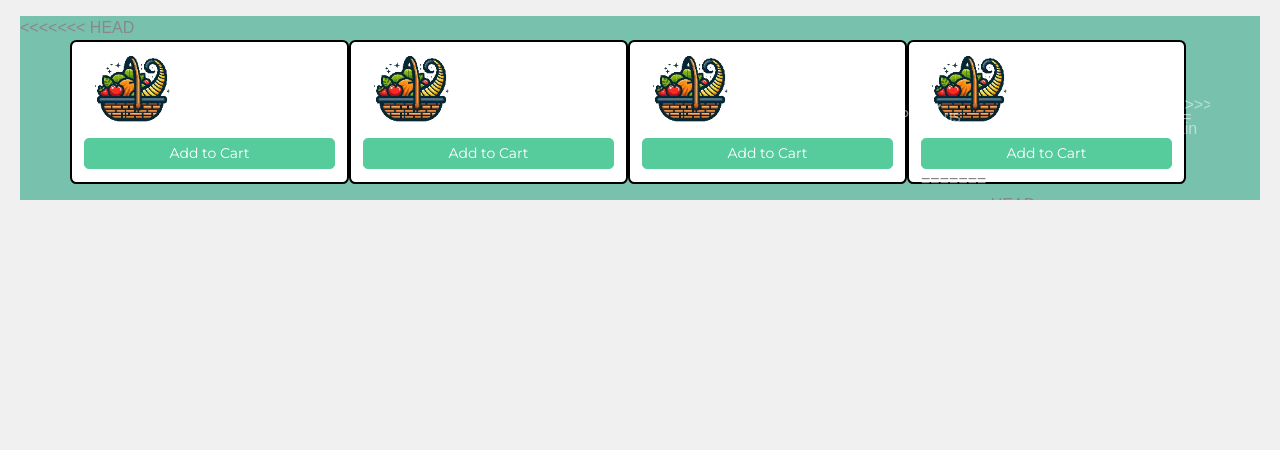
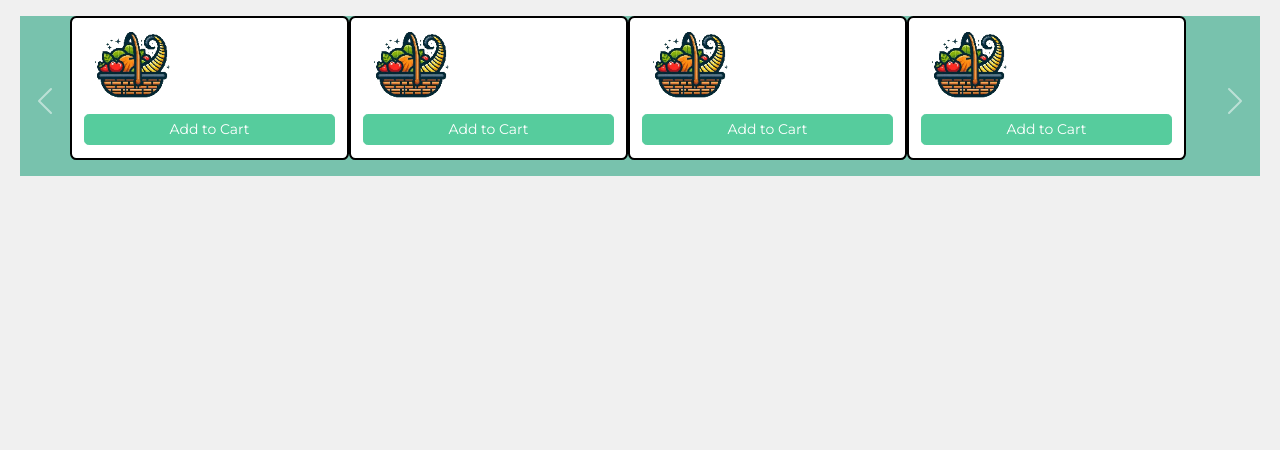
Before and after one commit to Goosum/Cornucopia190, a Flask app: page /search in a window 1280 px wide. Shown: the part 137-587 px from the top of the page. Run offline with Flask 3, Linux system fonts and the light colour scheme; some libraries are stand-ins or nearby versions.

Commit message:
second merge conflict resolved

```diff
--- a/templates/search.html
+++ b/templates/search.html
@@ -67,7 +67,6 @@
           </div>
     </nav>
     <div id="productCarousel" class="carousel slide bg-primary">
-<<<<<<< HEAD
       <div class="carousel-inner center-inner-carousel">
         <div class="carousel-item active">
           <div class="row container" style="align-items:center">
@@ -86,22 +85,6 @@
             <div class="col card product-card-carousel">
               <img class="product-img-carousel" src="{{ url_for('static', filename='images/carouselplaceholder.png')}}">
               <button class="btn btn-success btn-sm">Add to Cart</button>
-=======
-      <div class="carousel-inner" style="margin-left:9rem">
-        <div class="carousel-item active">
-          <div class="row container">
-            <div class="col card product-card">
-              <img src="{{ url_for('static', filename='images/carouselplaceholder.png')}}">
-              <button class="btn btn-success">Add to Cart</button>
-            </div>
-            <div class="col card product-card">
-              <img src="{{ url_for('static', filename='images/carouselplaceholder.png')}}">
-              <button class="btn btn-success">Add to Cart</button>
-            </div>
-            <div class="col card product-card">
-              <img src="{{ url_for('static', filename='images/carouselplaceholder.png')}}">
-              <button class="btn btn-success">Add to Cart</button>
->>>>>>> main
             </div>
           </div>
         </div>
@@ -109,19 +92,10 @@
           <h1>Slide 2</h1>
         </div>
       </div>
-<<<<<<< HEAD
       <a href="#productCarousel" class="carousel-control-prev carousel-control" role="button" data-bs-slide="prev">
         <span class="carousel-control-prev-icon" aria-hidden="true"></span>
       </a>
       <a href="#productCarousel" class="carousel-control-next carousel-control" role="button" data-bs-slide="next">
-=======
-      <a href="#productCarousel" class="carousel-control-prev" role="button" data-bs-slide="prev">
-        <span class="sr-only">Previous</span>
-        <span class="carousel-control-prev-icon" aria-hidden="true"></span>
-      </a>
-      <a href="#productCarousel" class="carousel-control-next" role="button" data-bs-slide="next">
-        <span class="sr-only">Next</span>
->>>>>>> main
         <span class="carousel-control-next-icon" aria-hidden="true"></span>
       </a>
     </div>
```
